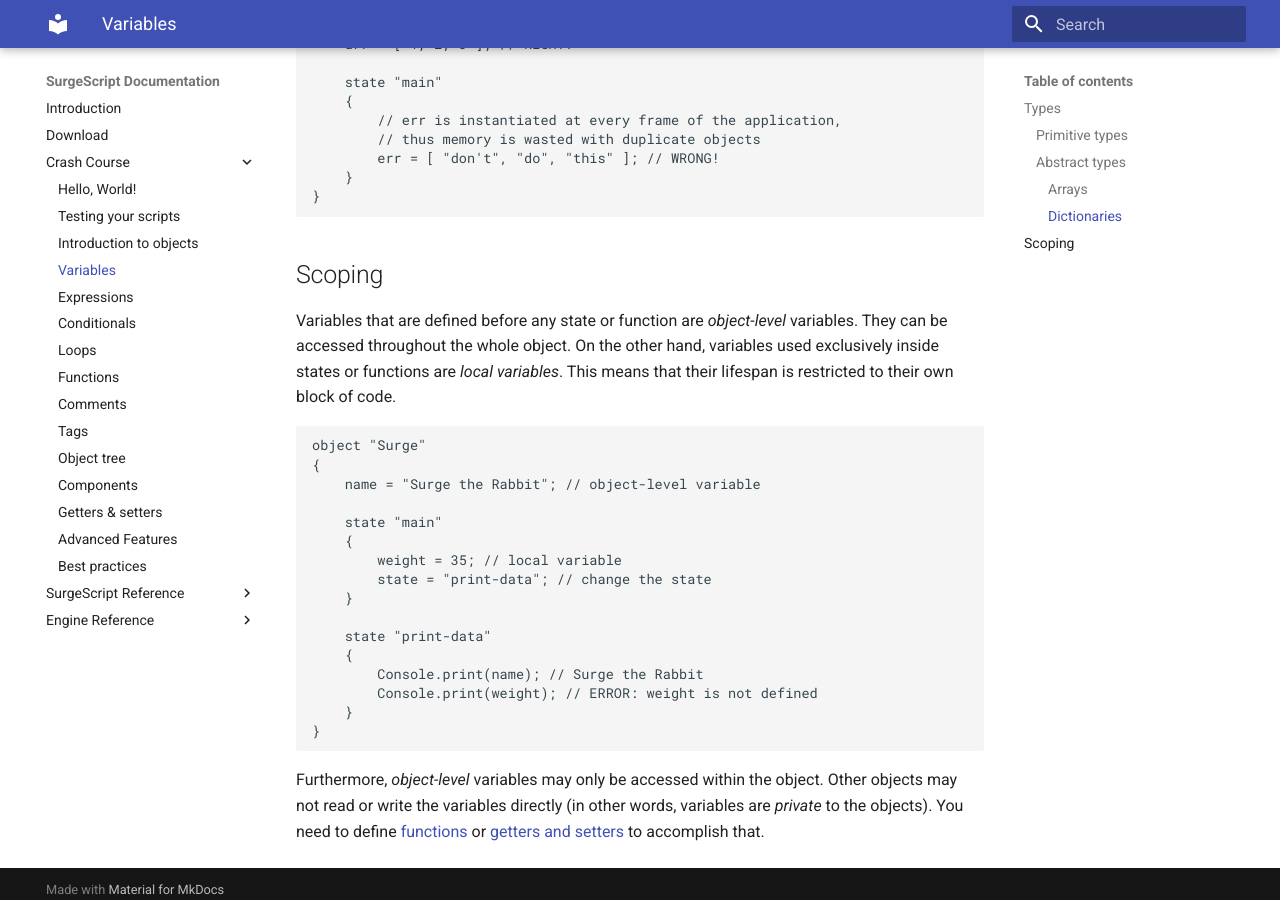
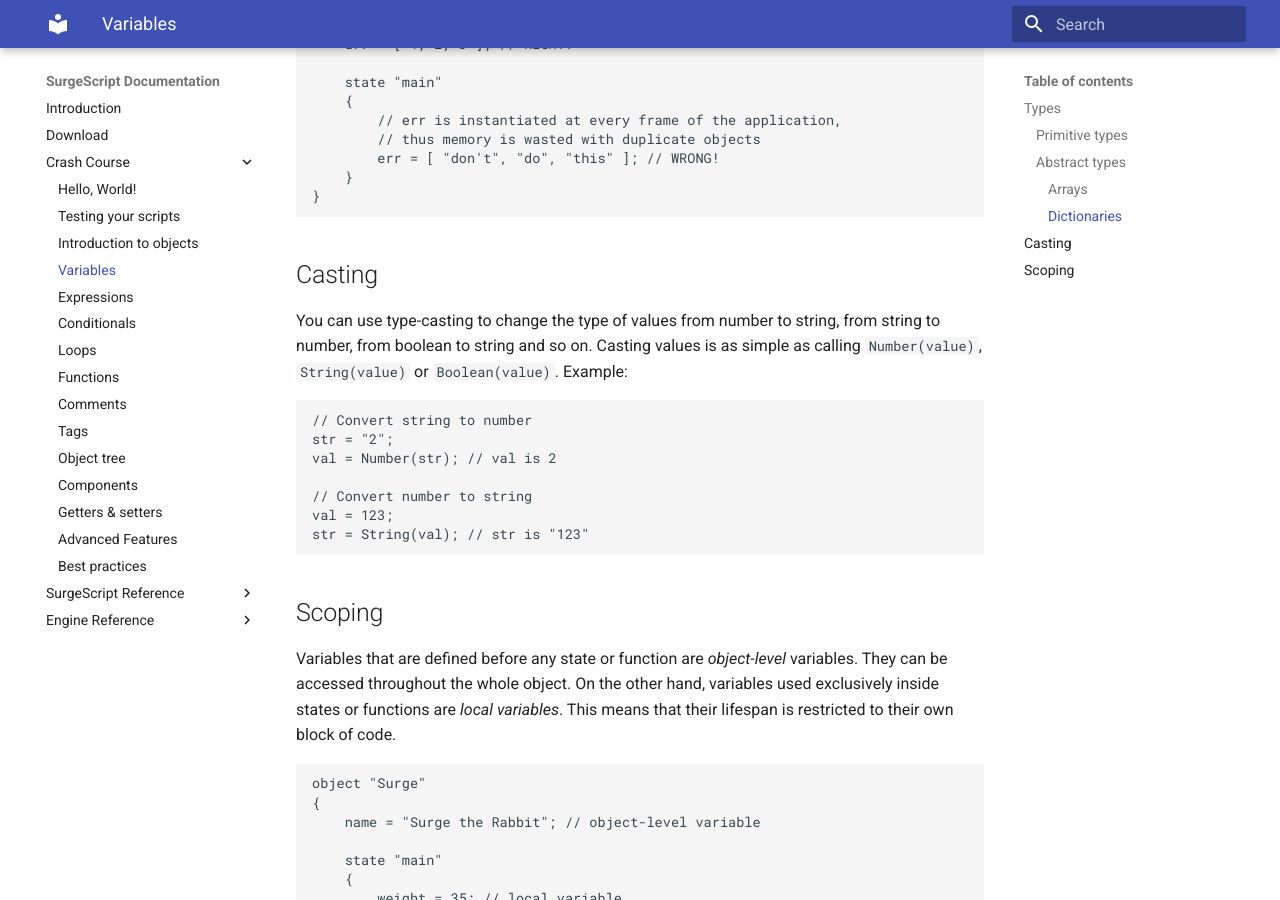
Before and after one commit to alemart/surgescript, an MkDocs documentation site: the page built from docs/tutorials/variables.md, in a window 1280 px wide and 900 px high, scrolled down 2365 px. Built offline with MkDocs 1.6.1 and Material for MkDocs 9.7.7, drawn with Linux system fonts in a browser that asks for light colours; old or Windows-style settings are respelled for this version of MkDocs.

Commit message:
Added Casting explanation.

````diff
--- a/docs/tutorials/variables.md
+++ b/docs/tutorials/variables.md
@@ -109,6 +109,21 @@ object "Application"
 }
 ```
 
+Casting
+-------
+
+You can use type-casting to change the type of values from number to string, from string to number, from boolean to string and so on. Casting values is as simple as calling `Number(value)`, `String(value)` or `Boolean(value)`. Example:
+
+```
+// Convert string to number
+str = "2";
+val = Number(str); // val is 2
+
+// Convert number to string
+val = 123;
+str = String(val); // str is "123"
+```
+
 Scoping
 -------
 Variables that are defined before any state or function are *object-level* variables. They can be accessed throughout the whole object. On the other hand, variables used exclusively inside states or functions are *local variables*. This means that their lifespan is restricted to their own block of code.
````
